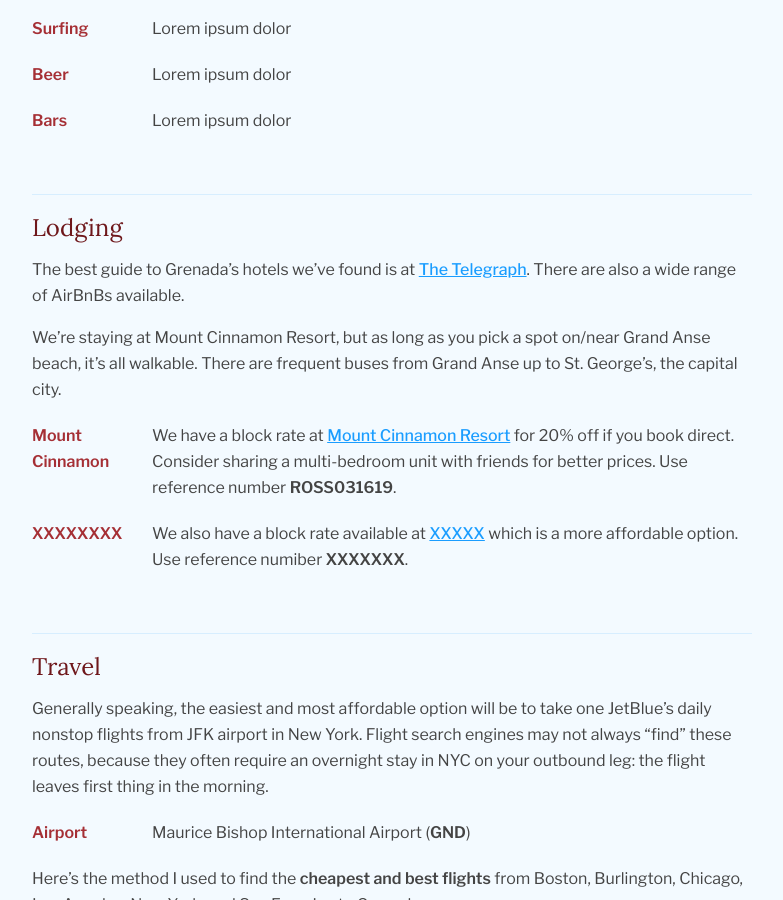
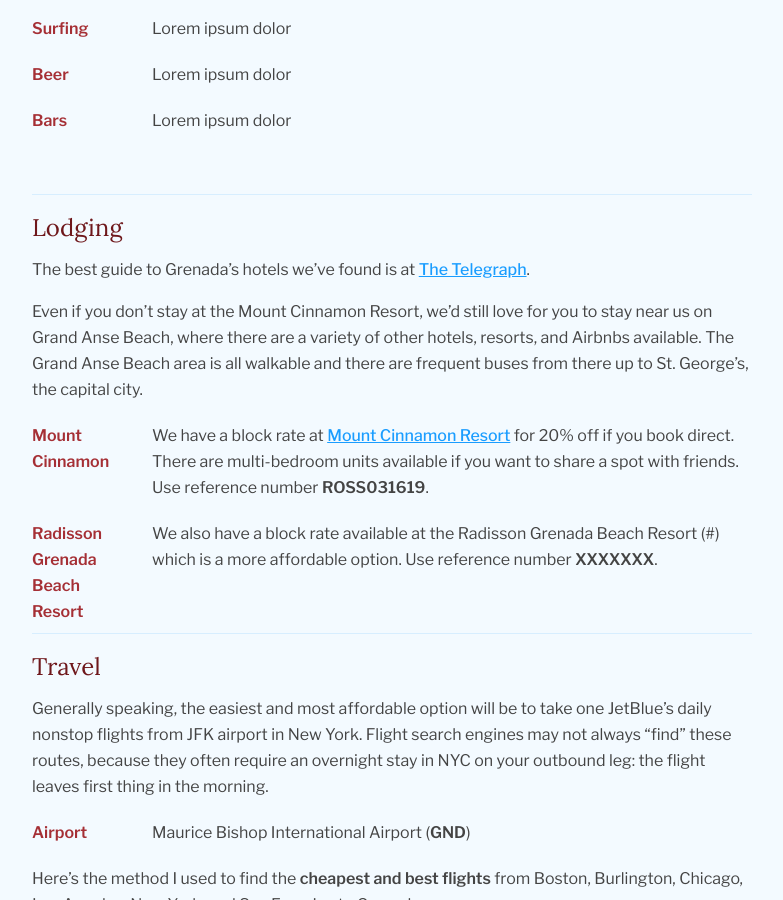
Before and after one commit to rossmeissl/bernsandblaise, a Jekyll site: the page built from index.md, in a window 1280 px wide and 900 px high, scrolled down 2698 px. Shown: the whole window, without its empty margins (188-971 px from the left). Built offline with Jekyll 4.4.1, drawn with Linux system fonts in a browser that asks for light colours.

Commit message:
Update lodging.md

```diff
--- a/_includes/lodging.md
+++ b/_includes/lodging.md
@@ -1,11 +1,11 @@
 ## Lodging
 
-The best guide to Grenada's hotels we've found is at [The Telegraph](https://www.telegraph.co.uk/travel/destinations/caribbean/grenada/hotels/). There are also a wide range of AirBnBs available.
+The best guide to Grenada's hotels we've found is at [The Telegraph](https://www.telegraph.co.uk/travel/destinations/caribbean/grenada/hotels/).
 
-We're staying at Mount Cinnamon Resort, but as long as you pick a spot on/near Grand Anse beach, it's all walkable. There are frequent buses from Grand Anse up to St. George's, the capital city.
+Even if you don't stay at the Mount Cinnamon Resort, we’d still love for you to stay near us on Grand Anse Beach, where there are a variety of other hotels, resorts, and Airbnbs available. The Grand Anse Beach area is all walkable and there are frequent buses from there up to St. George's, the capital city.
 
 Mount Cinnamon
-: We have a block rate at [Mount Cinnamon Resort](https://mountcinnamongrenadahotel.com/) for 20% off if you book direct. Consider sharing a multi-bedroom unit with friends for better prices. Use reference number **ROSS031619**.
+: We have a block rate at [Mount Cinnamon Resort](https://mountcinnamongrenadahotel.com/) for 20% off if you book direct. There are multi-bedroom units available if you want to share a spot with friends. Use reference number **ROSS031619**.
 
-XXXXXXXX
-: We also have a block rate available at [XXXXX](#) which is a more affordable option. Use reference numiber **XXXXXXX**.
+Radisson Grenada Beach Resort
+: We also have a block rate available at the Radisson Grenada Beach Resort (#) which is a more affordable option. Use reference number **XXXXXXX**.
```
